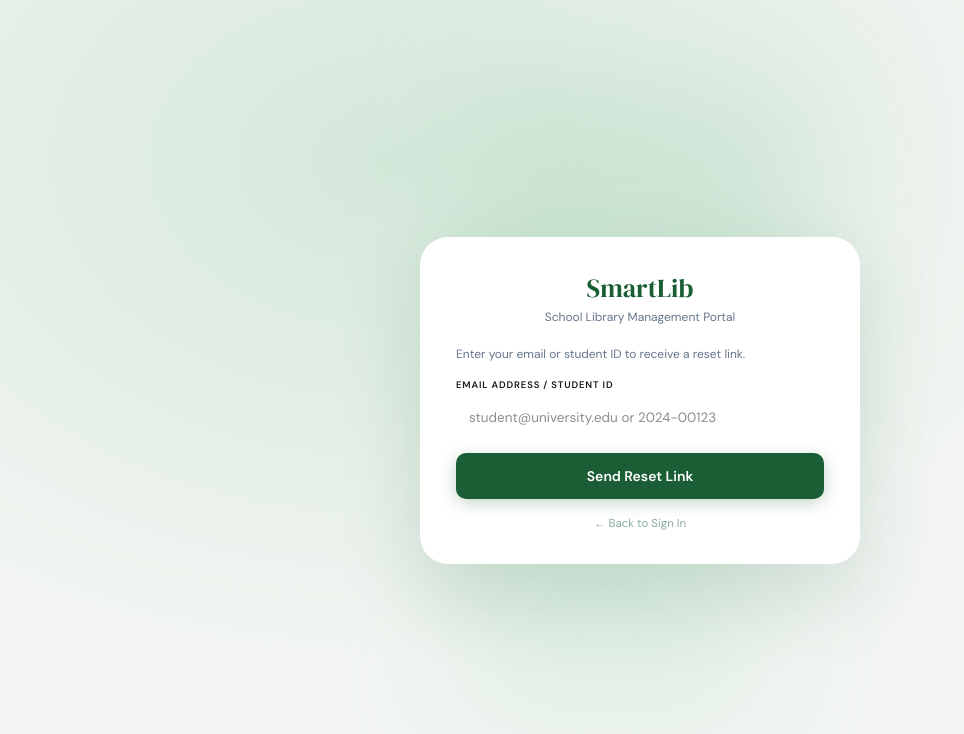
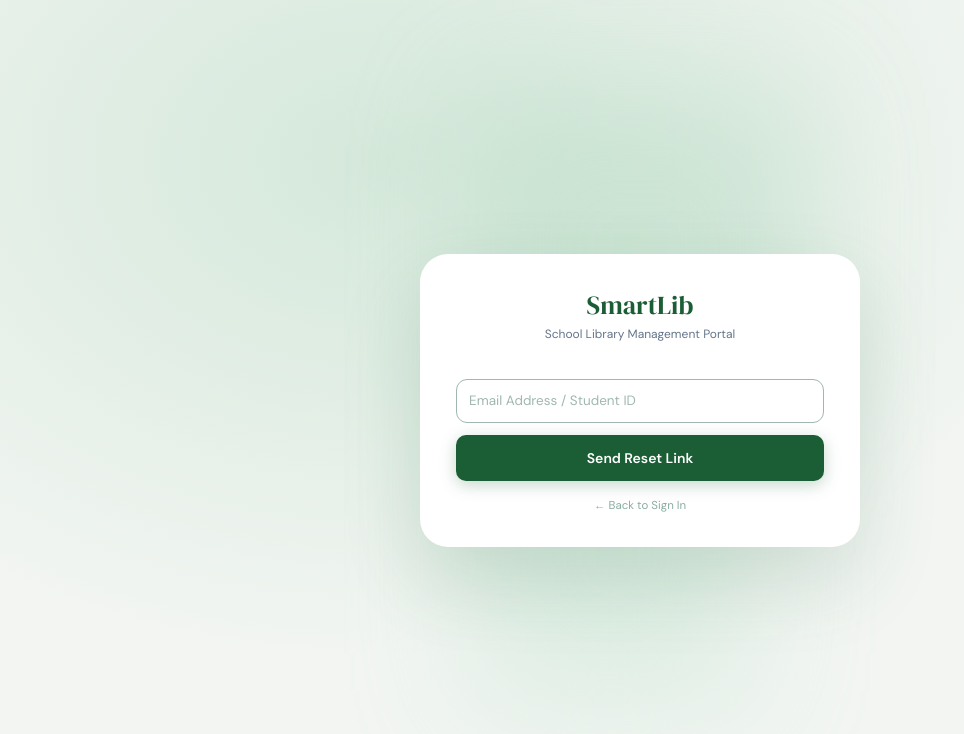
Before and after one commit to markrainier00/SmartLib_Harap, a Next.js app: page /forgot-password in a window 1280 px wide. Shown: the top 734 px of the page, without its empty margins (0-964 px from the left). Built offline with nearby package versions, Linux system fonts and the light colour scheme.

Commit message:
update forgot password input, created fetch book request function

```diff
--- a/src/app/(auth)/forgot-password/page.tsx
+++ b/src/app/(auth)/forgot-password/page.tsx
@@ -2,6 +2,7 @@
 
 import React, { useState } from "react";
 import Link from "next/link";
+import FloatingInput from "@/components/ui/FloatingInput";
 
 const API_URL = process.env.NEXT_PUBLIC_API_URL;
 
@@ -68,16 +69,11 @@ export default function ForgotPasswordPage() {
           </div>
         )}
 
-        <p className="text-xs mb-4" style={{color: "var(--color-subtext)"}}>
-          Enter your email or student ID to receive a reset link.
-        </p>
-
         <form onSubmit={handleSubmit}>
-          <div className="field">
-            <label>Email Address / Student ID</label>
-            <input
+          <div className="field mt-4">
+            <FloatingInput
+              label="Email Address / Student ID"
               type="text"
-              placeholder="student@university.edu or 2024-00123"
               value={form.identifier}
               onChange={e => setForm(prev => ({ ...prev, identifier: e.target.value }))}
               required
--- a/src/app/library/recommendation/page.tsx
+++ b/src/app/library/recommendation/page.tsx
@@ -62,12 +62,12 @@ export default function LibraryPage() {
 
   const fetchRequests = async () => {
     try {
-      const json = await api.get(`/api/transactions/getRequests/${school_id}`);
-      if (json.retCode === "200") {
-        setRequestedBooks(json.data.map((r: any) => String(r.isbn)));
+      const json = await api.get(`/api/transactions/getRequests/${school_id}`);console.log("Response:", json);
+      if (json.isSuccess) {
+        setRequestedBooks(json.data);
       }
     } catch (err) {
-      console.error("Failed to fetch requests");
+      console.error("Failed to fetch requests", err);
     }
   };
   useEffect(() => {
@@ -336,7 +336,7 @@ cat.toLowerCase().includes((program || "").toLowerCase())
                 />
               ))
             ) : (
-              <p style={{ color: "#7AAD8E", fontSize: "14px" }}>
+              <p style={{ color: "var(--color-subtext)", fontSize: "14px" }}>
                 No books found for your program yet.
               </p>
             )}
```
